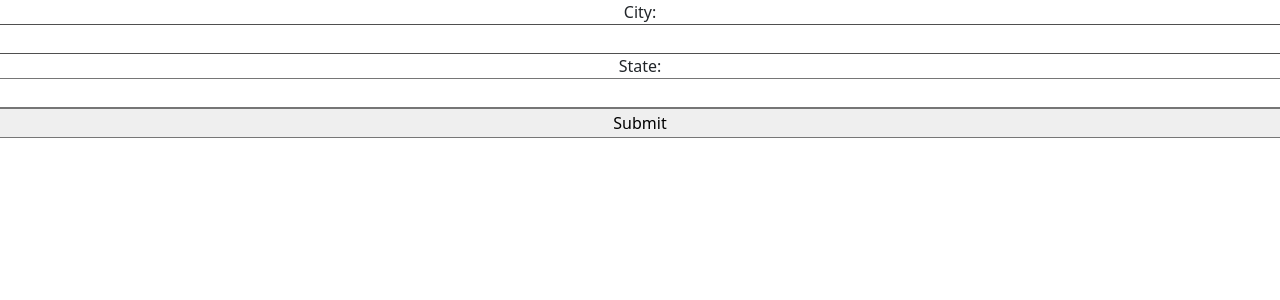
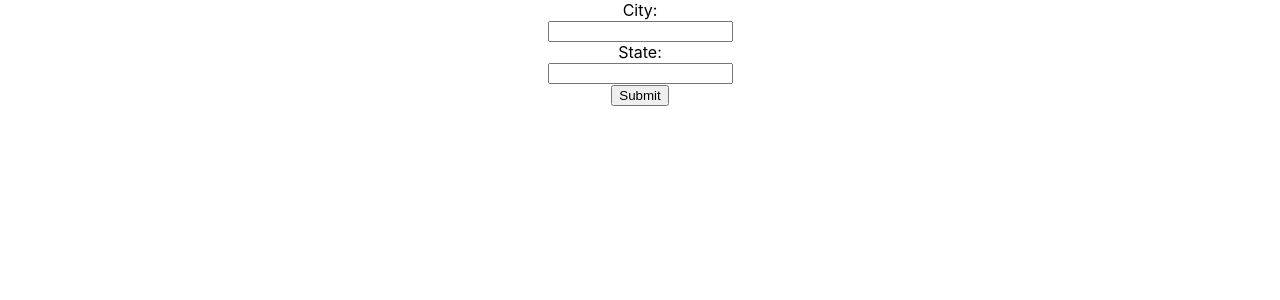
Before and after one commit to langandrews/brewery-app, a React (Create React App) app: page / in a window 1280 px wide. Shown: the top 300 px of the page. Built offline with nearby package versions, Linux system fonts and the light colour scheme.

Commit message:
add url to items

```diff
--- a/package.json
+++ b/package.json
@@ -11,7 +11,6 @@
     "@types/react": "^17.0.0",
     "@types/react-dom": "^17.0.0",
     "axios": "^0.24.0",
-    "bootstrap": "^5.1.3",
     "react": "^17.0.2",
     "react-bootstrap": "^2.0.1",
     "react-dom": "^17.0.2",
--- a/src/App.css
+++ b/src/App.css
@@ -36,3 +36,7 @@
     transform: rotate(360deg);
   }
 }
+
+ul {
+  list-style-type: none;
+}
--- a/src/App.tsx
+++ b/src/App.tsx
@@ -1,5 +1,4 @@
 import React, { FormEvent, SyntheticEvent, useState } from "react";
-import "bootstrap/dist/css/bootstrap.min.css";
 import { useInput } from "./hooks/input-hook";
 import { Brewery } from "./types/Brewery";
 import "./App.css";
@@ -11,7 +10,9 @@ export default function App() {
   const [breweries, setBreweries] = useState<Brewery[]>([]);
 
   let breweryList = breweries.map(brewery =>
-    <li>{brewery.name}</li>
+    <li>
+      <a href={brewery.website_url} target="_blank">{brewery.name}</a>
+    </li>
   )
 
   const handleBrewerySearch = (event: FormEvent) => {
@@ -28,23 +29,23 @@ export default function App() {
   return (
     <div className="App">
       <form onSubmit={handleBrewerySearch}>
-        <div className="row">
+        <div>
           <label>
             City:
-            <div className="row">
+            <div>
               <input type="text" {...bindCity} />
             </div>
           </label>
         </div>
-        <div className="row">
+        <div>
           <label>
             State:
-            <div className="row">
+            <div>
               <input type="text" {...bindState} />
             </div>
           </label>
         </div>
-        <div className="row">
+        <div>
           <input type="submit" value="Submit" />
         </div>
       </form>
--- a/src/types/Brewery.tsx
+++ b/src/types/Brewery.tsx
@@ -13,7 +13,7 @@ export interface Brewery {
     longitude: String,
     latitude: String,
     phone: String,
-    website_url: String,
+    website_url: string,
     updated_at: String,
     created_at: String
   }
```
Also changed, not shown: 2 other files (tests, documents, lock files or other folders).
